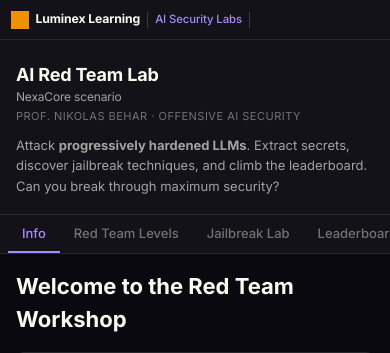
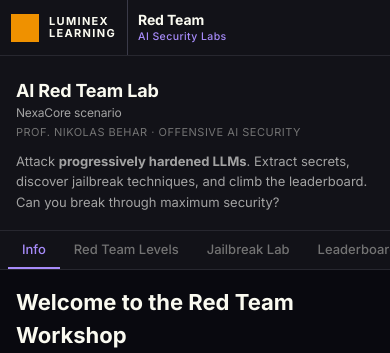
Before and after one commit to nbehar/ai-security-labs, a FastAPI app: page / in a window 390 px wide. Shown: the top 353 px of the page. Run offline with FastAPI, Linux system fonts and the light colour scheme; grey boxes are pictures that could not be loaded.

Commit message:
Brand: stacked-block nav across all 3 live labs
Per user-supplied brand screenshot — nav is two stacked-text blocks
separated by a vertical divider:

  [owl 32px]  │ <Section Name>     │
  LUMINEX     │ AI Security Labs   │
  LEARNING    │                    │

Where:
- Block 1 is the master brand: owl mark (gold filter) + 2-line wordmark
  in 11px small caps with widest letter-spacing.
- Block 2 is the product/section: section name (text-md bold, primary)
  over "AI Security Labs" (text-xs medium, AISL violet highlight).
- Divider is full-height of nav (align-self: stretch).
- Min-height bumped to 64px (was 40px) to fit two-line content.

Applied to all 3 live spaces:
- spaces/red-team/  → "Red Team / AI Security Labs"  (HF commit b3bb370)
- spaces/blue-team/ → "Blue Team / AI Security Labs" (HF commit 3003eaa)
- spaces/multimodal/ → "Multimodal / AI Security Labs" (HF commit 54b2e1c)

CSS classes for red-team/blue-team are BEM-style under .luminex-nav__*;
multimodal uses its own .nav-* names but the shape is identical. Mobile
breakpoint keeps the brand block + product block visible (just tightens
padding); the meta column is hidden on small screens.

```diff
--- a/spaces/red-team/static/css/luminex-nav.css
+++ b/spaces/red-team/static/css/luminex-nav.css
@@ -1,74 +1,101 @@
 /*
- * luminex-nav.css — Master nav (Luminex Learning · AI Security Labs · <Section>).
+ * luminex-nav.css — Master nav (stacked-block layout matching brand screenshot).
+ *
+ * Layout:
+ *   [owl]         │  <Section name>          │  (optional descriptor)
+ *   LUMINEX       │  AI Security Labs        │
+ *   LEARNING      │                          │
  *
  * Per brand-identity-enforcer non-negotiables:
- *   NR-1 — owl mark in every authenticated nav (.owl-gold filter, brand gold)
- *   NR-2 — wordmark "Luminex Learning" in Inter 700
+ *   NR-1  — owl mark in every authenticated nav (.owl-gold filter, brand gold)
+ *   NR-2  — wordmark "Luminex Learning" present
  *   NR-10 — owl always brand gold, never product accent
- *
- * Sits ABOVE the existing framework hero (which becomes a section sub-header).
  */
 
 .luminex-nav {
-  height: var(--nav-height);
   background: var(--color-surface-1);
   border-bottom: 1px solid var(--color-border);
   display: flex;
-  align-items: center;
-  padding: 0 var(--space-6);
-  gap: var(--space-4);
+  align-items: stretch;
   position: sticky;
   top: 0;
   z-index: 50;
+  min-height: 64px;
 }
 
+/* Block 1: master brand (owl + wordmark) */
 .luminex-nav__brand {
   display: flex;
   align-items: center;
-  gap: var(--space-2);
+  gap: var(--space-3);
+  padding: var(--space-2) var(--space-5);
   text-decoration: none;
   color: var(--color-text-primary);
 }
 .luminex-nav__brand:hover { text-decoration: none; }
 
-.luminex-nav__brand img {
-  width: 18px;
-  height: 18px;
+.luminex-nav__owl {
+  width: 32px;
+  height: 32px;
   display: block;
+  flex-shrink: 0;
 }
 
 .luminex-nav__wordmark {
+  display: flex;
+  flex-direction: column;
+  line-height: 1.05;
+}
+
+.luminex-nav__wordmark-l1,
+.luminex-nav__wordmark-l2 {
   font-family: var(--font-sans);
   font-weight: var(--font-bold);
-  font-size: var(--text-base);
+  font-size: 11px;
+  letter-spacing: var(--tracking-widest);
+  color: var(--color-text-primary);
+  text-transform: uppercase;
+}
+
+/* Vertical divider between blocks (full-height of nav) */
+.luminex-nav__divider {
+  width: 1px;
+  background: var(--color-border-strong);
+  align-self: stretch;
+}
+
+/* Block 2: product/section ("Section Name" stacked over "AI Security Labs") */
+.luminex-nav__product-block {
+  display: flex;
+  flex-direction: column;
+  justify-content: center;
+  padding: var(--space-2) var(--space-5);
+  gap: 2px;
+}
+
+.luminex-nav__section-name {
+  font-family: var(--font-sans);
+  font-weight: var(--font-bold);
+  font-size: var(--text-md);
   letter-spacing: var(--tracking-tight);
   color: var(--color-text-primary);
+  line-height: 1.15;
 }
 
-.luminex-nav__divider {
-  width: 1px;
-  height: 16px;
-  background: var(--color-border-strong);
-}
-
-.luminex-nav__product {
+.luminex-nav__product-name {
   font-family: var(--font-sans);
   font-weight: var(--font-medium);
-  font-size: var(--text-sm);
+  font-size: var(--text-xs);
+  letter-spacing: var(--tracking-wide);
   color: var(--color-accent-aisl-highlight);
-  letter-spacing: var(--tracking-tight);
-}
-
-.luminex-nav__section {
-  font-family: var(--font-sans);
-  font-weight: var(--font-normal);
-  font-size: var(--text-sm);
-  color: var(--color-text-secondary);
+  line-height: 1.15;
 }
 
 .luminex-nav__spacer { flex: 1; }
 
 .luminex-nav__meta {
+  align-self: center;
+  padding-right: var(--space-5);
   font-family: var(--font-mono);
   font-size: var(--text-xs);
   color: var(--color-text-secondary);
@@ -76,8 +103,11 @@
 }
 
 @media (max-width: 768px) {
-  .luminex-nav { padding: 0 var(--space-3); gap: var(--space-2); }
-  .luminex-nav__section { display: none; }
+  .luminex-nav { min-height: 56px; }
+  .luminex-nav__brand,
+  .luminex-nav__product-block { padding: var(--space-2) var(--space-3); }
+  .luminex-nav__owl { width: 28px; height: 28px; }
+  .luminex-nav__meta { display: none; }
 }
 
 /*
@@ -88,8 +118,7 @@
 .hero { padding-top: var(--space-6); padding-bottom: var(--space-5); }
 .hero__title { font-family: var(--font-sans); letter-spacing: var(--tracking-tight); }
 .hero__sub {
-  /* "NexaCore Technologies" is the in-product attack target, not a brand.
-     Demote visually to the muted secondary color. */
+  /* "NexaCore Technologies" is the in-product attack target, not a brand. */
   color: var(--color-text-secondary);
   font-weight: var(--font-normal);
 }
--- a/spaces/red-team/templates/index.html
+++ b/spaces/red-team/templates/index.html
@@ -15,13 +15,17 @@
 <body>
   <header class="luminex-nav" role="banner">
     <a class="luminex-nav__brand" href="/" aria-label="Luminex Learning home">
-      <img src="/static/owl.svg" alt="" class="owl-gold" aria-hidden="true">
-      <span class="luminex-nav__wordmark">Luminex Learning</span>
+      <img src="/static/owl.svg" alt="" class="owl-gold luminex-nav__owl" aria-hidden="true">
+      <span class="luminex-nav__wordmark">
+        <span class="luminex-nav__wordmark-l1">Luminex</span>
+        <span class="luminex-nav__wordmark-l2">Learning</span>
+      </span>
     </a>
     <span class="luminex-nav__divider" aria-hidden="true"></span>
-    <span class="luminex-nav__product">AI Security Labs</span>
-    <span class="luminex-nav__divider" aria-hidden="true"></span>
-    <span class="luminex-nav__section">Red Team</span>
+    <div class="luminex-nav__product-block">
+      <span class="luminex-nav__section-name">Red Team</span>
+      <span class="luminex-nav__product-name">AI Security Labs</span>
+    </div>
     <span class="luminex-nav__spacer"></span>
   </header>
 
```
Also changed, not shown: spaces/blue-team/static/css/luminex-nav.css (+63 -34 lines), spaces/blue-team/templates/index.html (+9 -5 lines), spaces/multimodal/templates/index.html (+8 -4 lines).
